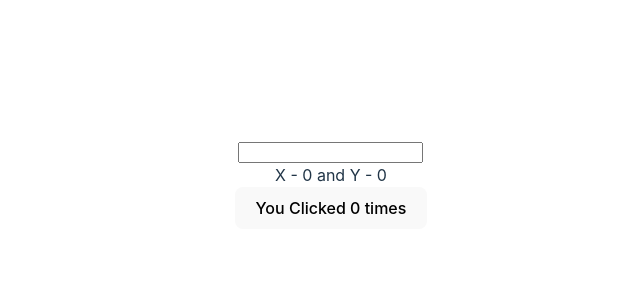
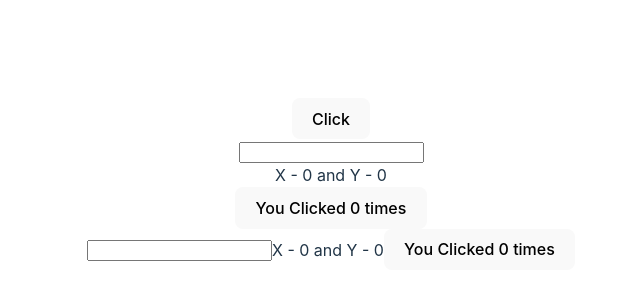
Before and after one commit to MohammedRizwan4/justDemoCodeEvolution, a React (Vite) app: page / in a window 1280 px wide. Shown: the part 216-516 px from the top of the page, without its empty margins (309-949 px from the left). Built offline with nearby package versions, Linux system fonts and the light colour scheme.

Commit message:
useEffect cleanup

```diff
--- a/src/App.jsx
+++ b/src/App.jsx
@@ -1,13 +1,15 @@
 import { useState } from 'react'
 import './App.css'
+import UseEffectHook from './components/UseEffectHook'
 import ClassUseEffect from './components/ClassUseEffect'
-import UseEffectHook from './components/UseEffectHook'
 
 function App() {
+  const [display, setDisplay] = useState(true)
   return (
     <>
-      {/* <ClassUseEffect /> */}
-      <UseEffectHook />
+      <button onClick={() => setDisplay(!display)}>Click</button>
+      {display && <UseEffectHook />}
+      {display && <ClassUseEffect />}
     </>
   )
 }
--- a/src/components/ClassUseEffect.jsx
+++ b/src/components/ClassUseEffect.jsx
@@ -22,6 +22,11 @@ export default class ClassUseEffect extends Component {
         document.title = `Clicked ${this.state.count} times`
     }
 
+    componentWillUnmount() {
+        window.removeEventListener('mousemove', this.handleMouseOver)
+        console.log("Component will unmounting");
+    }
+
     componentDidUpdate(prevProps, prevState) {
         // will only be called when state change
         if (prevState.count !== this.state.count) {
--- a/src/components/UseEffectHook.jsx
+++ b/src/components/UseEffectHook.jsx
@@ -21,7 +21,12 @@ const UseEffectHook = () => {
     useEffect(() => {
         console.log("useState logging");
         window.addEventListener("mousemove", handleMouseOver)
-    },[])
+
+        // clean up to remove evenlistners when unmount
+        return () => {
+            window.removeEventListener('mousemove', handleMouseOver)
+        }
+    }, [])
 
     return (
         <div>
```
